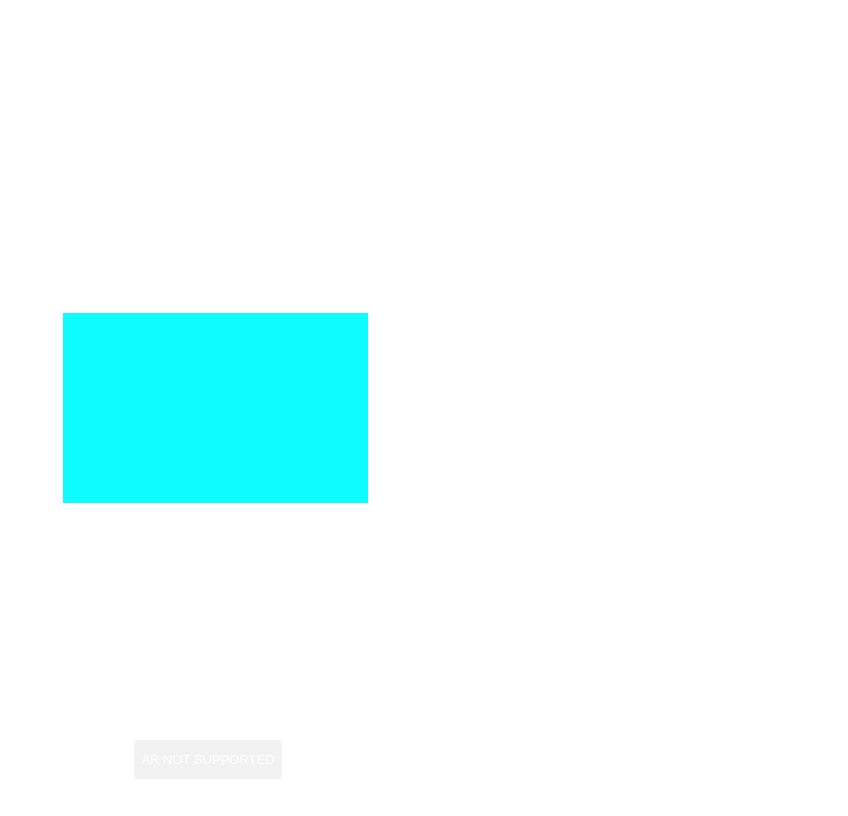
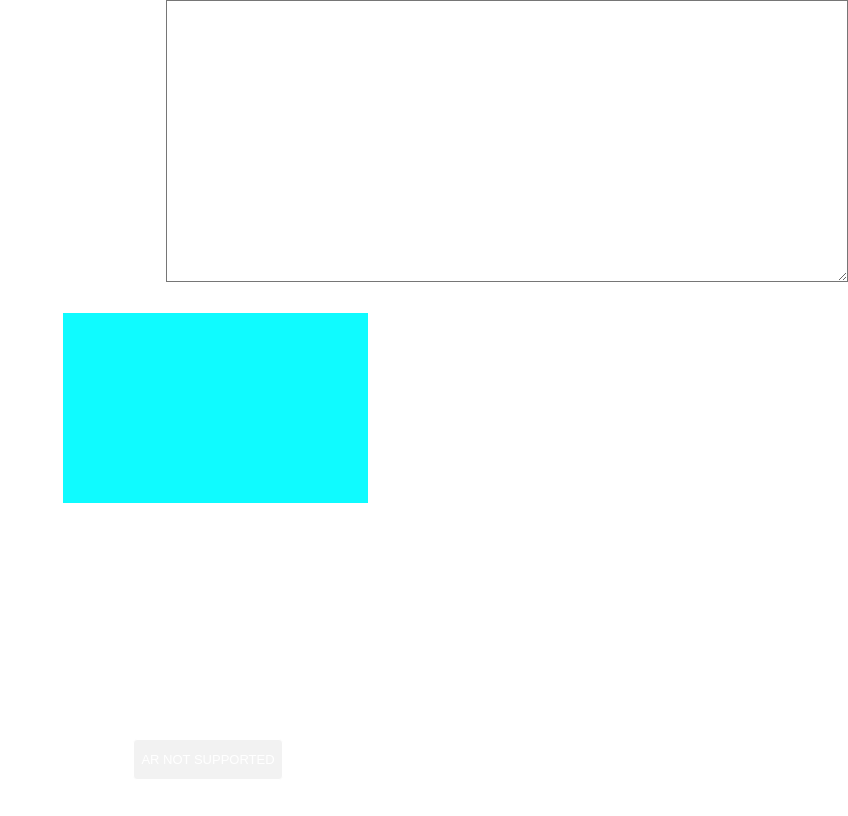
Before and after one commit to UrielNunez/WebAR, a plain HTML site: page WEBXR/index.html in a window 1280 px wide. Shown: the whole page, without its empty margins (432-1280 px from the left). Drawn offline with nearby package versions, Linux system fonts and the light colour scheme; animation ran at ten frames a second.

Commit message:
select events test

```diff
--- a/WEBXR/index.html
+++ b/WEBXR/index.html
@@ -16,9 +16,9 @@
     </script>
 
     <script type="module" src="../WEBXR/main.js"></script>
-    <!--
+
     <link rel="stylesheet" href="../WEBXR/style.css">
-    -->
+
 </head>
 
 <body>
@@ -26,6 +26,7 @@
 
     <button id="ar-button"> START </button>
     -->
+    <textarea id="events"></textarea>
 </body>
 
 </html>
--- a/WEBXR/main.js
+++ b/WEBXR/main.js
@@ -38,6 +38,19 @@ document.addEventListener('DOMContentLoaded', () => {
             renderer.render(scene, camera);
         });
 
+        const controller = renderer.xr.getController(0);
+
+        const events = document.getElementById('events')
+        controller.addEventListener("selectstart", () =>{
+            events.prepend("select start ")
+        });
+        controller.addEventListener("selectend", () =>{
+            events.prepend("select end ")
+        });
+        controller.addEventListener("select", () =>{
+            events.prepend("select ")
+        });
+
         const arButton = ARButton.createButton(renderer, {optionalFeatures: ['dom-overlay'], domOverlay: {root: document.body}});
         document.body.appendChild(arButton);
 
--- a/WEBXR/style.css
+++ b/WEBXR/style.css
@@ -6,3 +6,14 @@
     left: 50%;
     transform: translateX(-50%);
 }
+#events{
+    position: absolute;
+    right: 0;
+    top: 0;
+    height: 30vh;
+    padding: 20px;
+    width: 50vw;
+    overflow: auto;
+    background: white;
+    z-index: 1001;
+}
```
